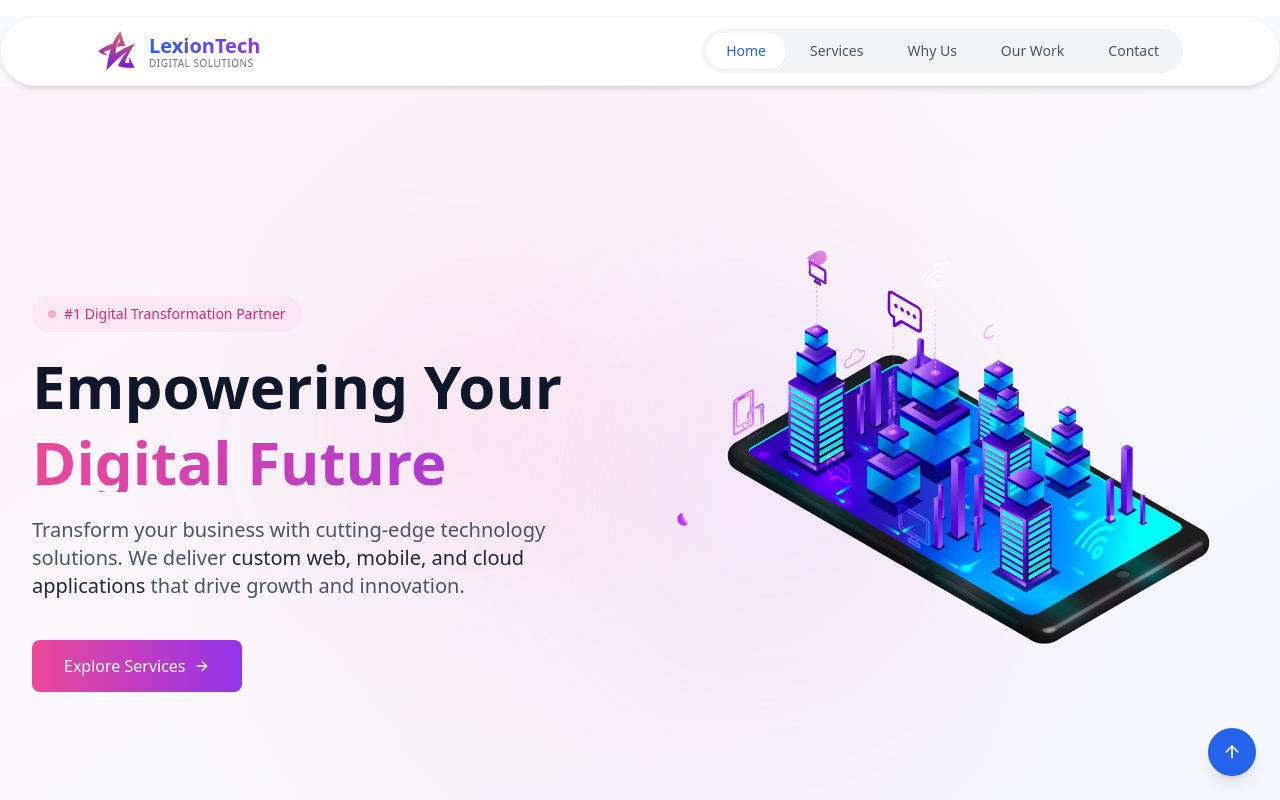
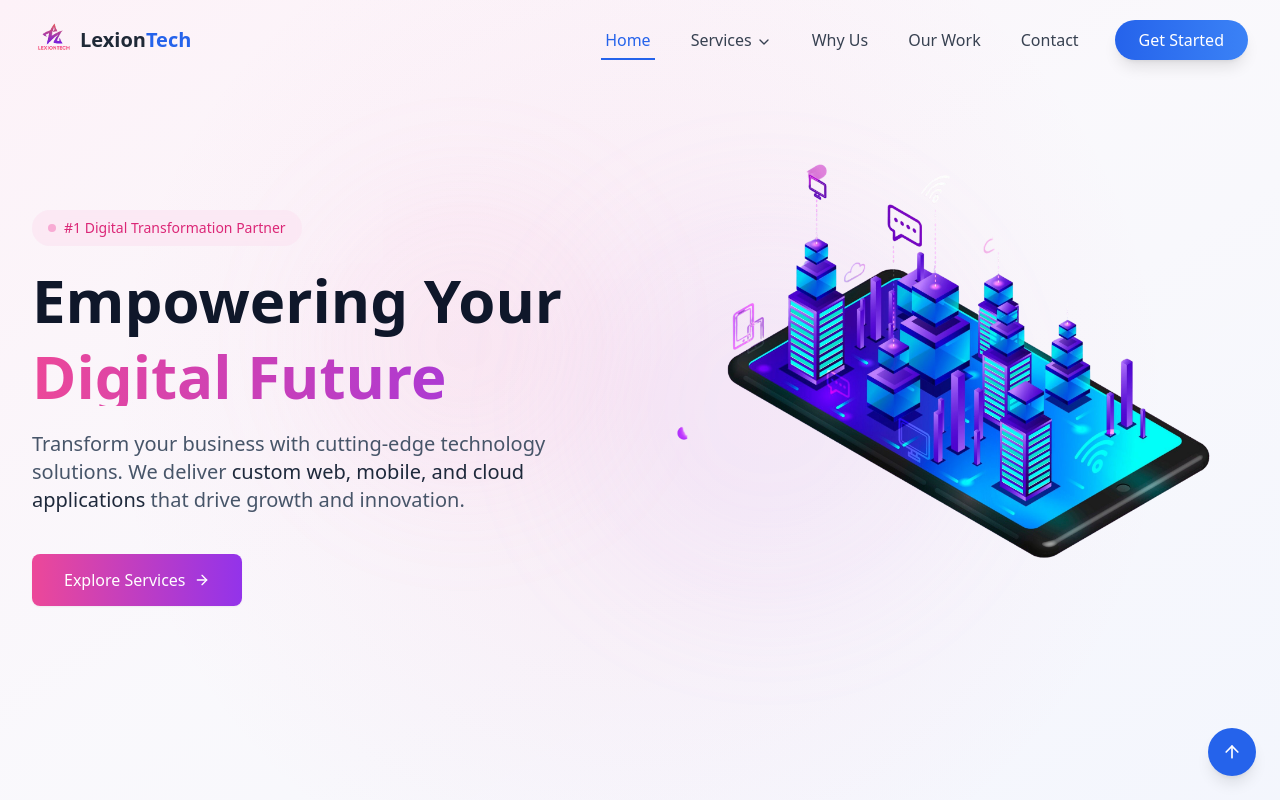
Before and after one commit to lexiontechsolution/lexiontech-website, a React (Vite) app: page / in a window 1280 px wide. Shown: the top 800 px of the page. Built offline with nearby package versions, Linux system fonts and the light colour scheme.

Commit message:
Update Header.jsx

```diff
--- a/src/pages/Header.jsx
+++ b/src/pages/Header.jsx
@@ -1,12 +1,13 @@
 import React, { useState, useEffect } from 'react';
 import { motion } from 'framer-motion';
-import { FiMenu, FiX } from 'react-icons/fi';
-import logo from '../assets/logo load.png';
+import { FiMenu, FiX, FiChevronDown } from 'react-icons/fi';
+import logo from '../assets/logo.jpg';
 
 const Navbar = () => {
   const [activeSection, setActiveSection] = useState('home');
   const [mobileMenuOpen, setMobileMenuOpen] = useState(false);
   const [scrolled, setScrolled] = useState(false);
+  const [hoveredItem, setHoveredItem] = useState(null);
 
   useEffect(() => {
     const handleScroll = () => {
@@ -54,20 +55,17 @@ const Navbar = () => {
   ];
 
   return (
+    <div className={`fixed top-0 z-50 w-full transition-all duration-300 ${scrolled ? 'py-0 bg-white shadow-md' : 'py-2 bg-transparent'}`}>
+      <div className="container mx-auto px-4 sm:px-6 lg:px-8">
         <motion.nav
-      className={`py-3 px-6 md:px-12 lg:px-24 sticky top-4 z-50 rounded-full max-w-7xl mx-auto mt-4 border transition-all duration-300 ${
-        scrolled
-          ? 'bg-white/95 backdrop-blur-md shadow-lg border-gray-200'
-          : 'bg-white/80 backdrop-blur-sm shadow-md border-gray-100'
-      }`}
-      initial={{ y: -100 }}
-      animate={{ y: 0 }}
+          className="flex items-center justify-between h-16"
+          initial={{ opacity: 0 }}
+          animate={{ opacity: 1 }}
           transition={{ duration: 0.5 }}
         >
-      <div className="flex justify-between items-center">
-        {/* Logo with gradient */}
+          {/* Logo */}
           <motion.div
-          className="flex items-center space-x-3 cursor-pointer"
+            className="flex items-center space-x-2 cursor-pointer"
             whileHover={{ scale: 1.02 }}
             onClick={() => handleClick('home')}
           >
@@ -75,53 +73,74 @@ const Navbar = () => {
               <img
                 src={logo}
                 alt="LexionTech Logo"
-              className="w-full h-full object-contain"
+                className="w-full h-full object-contain rounded-lg"
               />
             </div>
-          <div className="flex flex-col">
-            <span className="text-xl font-bold bg-clip-text text-transparent bg-gradient-to-r from-blue-600 to-purple-600">
-              LexionTech
+            <span className="text-xl font-bold text-gray-800 hidden sm:block">
+              Lexion<span className="text-blue-600">Tech</span>
             </span>
-            <span className="text-[10px] text-gray-500 -mt-1 tracking-wider uppercase">
-              Digital Solutions
-            </span>
-          </div>
           </motion.div>
 
-        {/* Desktop Navigation - Pill-shaped tabs */}
-        <div className="hidden md:flex space-x-1 bg-gray-100 rounded-full p-1">
+          {/* Desktop Navigation - Modern underline style */}
+          <div className="hidden md:flex items-center space-x-8">
             {navItems.map((item) => (
+              <div
+                key={item.section}
+                className="relative"
+                onMouseEnter={() => setHoveredItem(item.section)}
+                onMouseLeave={() => setHoveredItem(null)}
+              >
+                <button
+                  onClick={() => handleClick(item.section)}
+                  className={`px-1 py-2 font-medium transition-colors ${
+                    activeSection === item.section
+                      ? 'text-blue-600'
+                      : 'text-gray-700 hover:text-blue-600'
+                  }`}
+                >
+                  {item.name}
+                  {item.section === 'services' && (
+                    <FiChevronDown className="inline ml-1" size={16} />
+                  )}
+                </button>
+
+                {/* Animated underline */}
+                <motion.div
+                  className={`absolute bottom-0 left-0 h-0.5 bg-blue-600 ${
+                    activeSection === item.section ? 'w-full' : 'w-0'
+                  }`}
+                  animate={{
+                    width: (hoveredItem === item.section || activeSection === item.section) ? '100%' : '0%'
+                  }}
+                  transition={{ duration: 0.3 }}
+                />
+              </div>
+            ))}
+
+            {/* CTA Button */}
             <motion.button
-              key={item.section}
-              onClick={() => handleClick(item.section)}
-              className={`px-5 py-2 rounded-full font-medium text-sm transition-all ${
-                activeSection === item.section
-                  ? 'bg-white text-blue-600 shadow-sm'
-                  : 'text-gray-600 hover:text-blue-600'
-              }`}
-              whileHover={{ y: -2 }}
+              onClick={() => handleClick('contact')}
+              className="px-6 py-2 bg-gradient-to-r from-blue-600 to-blue-500 text-white rounded-full font-medium shadow-lg hover:shadow-xl transition-all"
+              whileHover={{ y: -2, scale: 1.02 }}
               whileTap={{ scale: 0.98 }}
             >
-              {item.name}
+              Get Started
             </motion.button>
-          ))}
           </div>
-
-
 
           {/* Mobile menu button */}
           <button
-          className="md:hidden p-2 text-gray-600 focus:outline-none"
+            className="md:hidden p-2 text-gray-600 rounded-md hover:bg-gray-100 focus:outline-none"
             onClick={() => setMobileMenuOpen(!mobileMenuOpen)}
           >
             {mobileMenuOpen ? <FiX size={24} /> : <FiMenu size={24} />}
           </button>
-      </div>
+        </motion.nav>
 
         {/* Mobile menu */}
         {mobileMenuOpen && (
           <motion.div
-          className="md:hidden mt-4 bg-white rounded-xl shadow-lg p-4 space-y-2"
+            className="md:hidden bg-white rounded-lg shadow-xl p-4 mt-2 space-y-2"
             initial={{ opacity: 0, height: 0 }}
             animate={{ opacity: 1, height: 'auto' }}
             exit={{ opacity: 0, height: 0 }}
@@ -131,19 +150,28 @@ const Navbar = () => {
               <button
                 key={item.section}
                 onClick={() => handleClick(item.section)}
-              className={`w-full text-left px-4 py-3 rounded-lg font-medium transition-colors ${
+                className={`w-full text-left px-4 py-3 rounded-lg font-medium transition-colors flex items-center ${
                   activeSection === item.section
                     ? 'bg-blue-50 text-blue-600'
-                  : 'text-gray-600 hover:bg-gray-50'
+                    : 'text-gray-700 hover:bg-gray-50'
                 }`}
               >
                 {item.name}
+                {activeSection === item.section && (
+                  <div className="ml-2 w-2 h-2 bg-blue-600 rounded-full"></div>
+                )}
               </button>
             ))}
-
+            <button
+              onClick={() => handleClick('contact')}
+              className="w-full mt-2 px-4 py-3 bg-gradient-to-r from-blue-600 to-blue-500 text-white rounded-lg font-medium shadow-md"
+            >
+              Get Started
+            </button>
           </motion.div>
         )}
-    </motion.nav>
+      </div>
+    </div>
   );
 };
 
```
Lines whose indentation alone changed are shown as unchanged.
